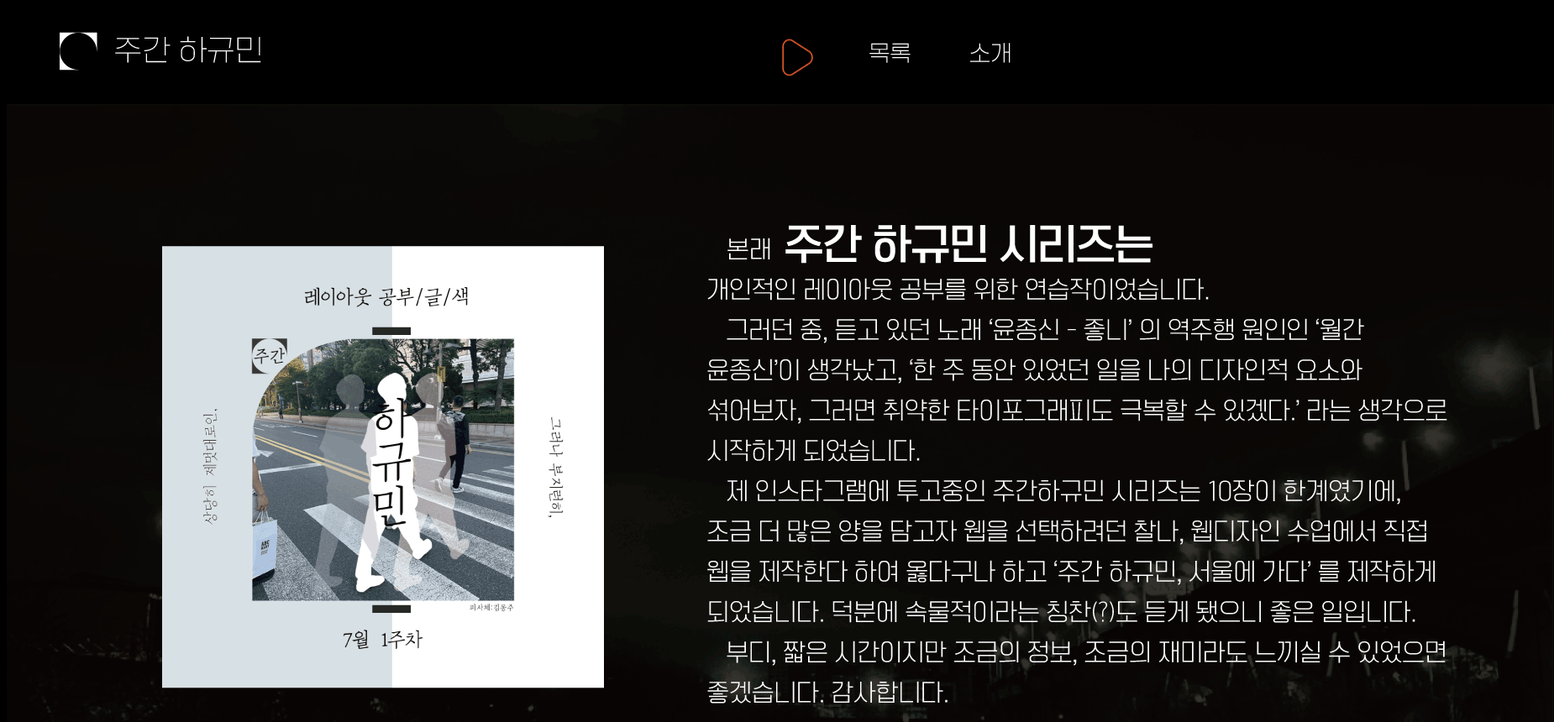
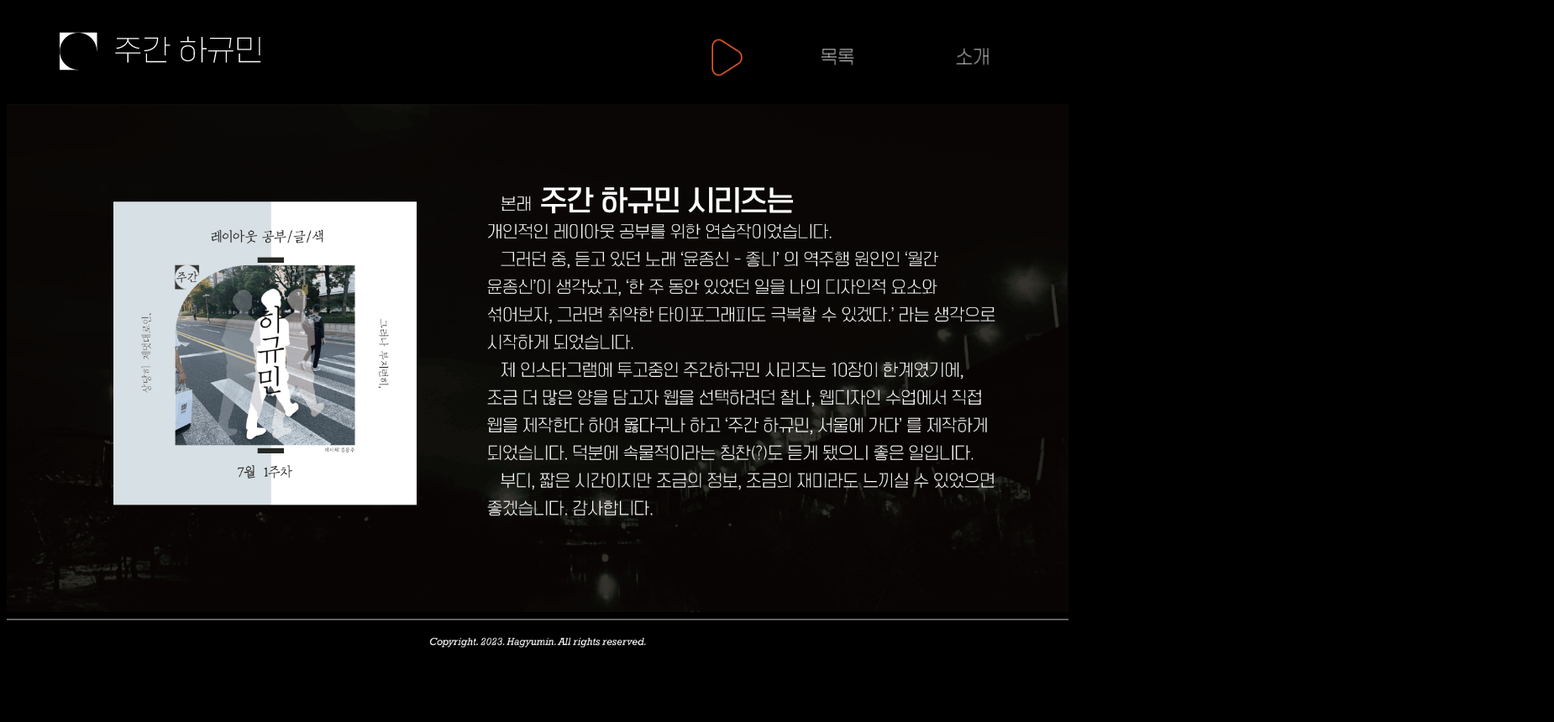
Before and after one commit to DaewonGarlicChicken/Daemarsddark, a plain HTML site: page about.html in a window 1280 px wide. Shown: the top 860 px of the page at 84% size, 1850 px wide, since content can reach past the window. After the commit the page ends 800 px from the top, so only its background shows below. Drawn offline with Linux system fonts and the light colour scheme.

Commit message:
Update about.html

```diff
--- a/about.html
+++ b/about.html
@@ -57,27 +57,27 @@
       <span class="dropdown">
           <button class="dropbtn">
             <span class="dropbtn_icon">
-              <img src="images/list.gif" width="110" height="80">
+              <img src="images/list_test.gif" width="150" height="80">
           </span>
           </button>
           <span class="dropdown-content">
             <a href="artpage.html">
-              <img src="images/seoul_go.gif">
+              <img src="images/seoul_go_test.gif">
             </a>
           </span>
       </span>
 
 <a href="about.html">
-<img src="images/about.gif" width="106" height="80">
+<img src="images/about_test.gif" width="150" height="80">
 </a>
   </span>
 </header>
 <center>
 <main>
-			<img src="images/about_ha_test.gif" width="1842" height="881" >
+			<img src="images/about_ha_test.gif" style="max-width:100%; height:auto;" >
 </main>
 	<footer>
-			<img src="images/main_17.gif" width="1842" height="69">
+			<img src="images/main_17.gif" style="max-width:100%; height:auto;">
     </footer>
 <!-- End Save for Web Slices -->
 </center>
```
